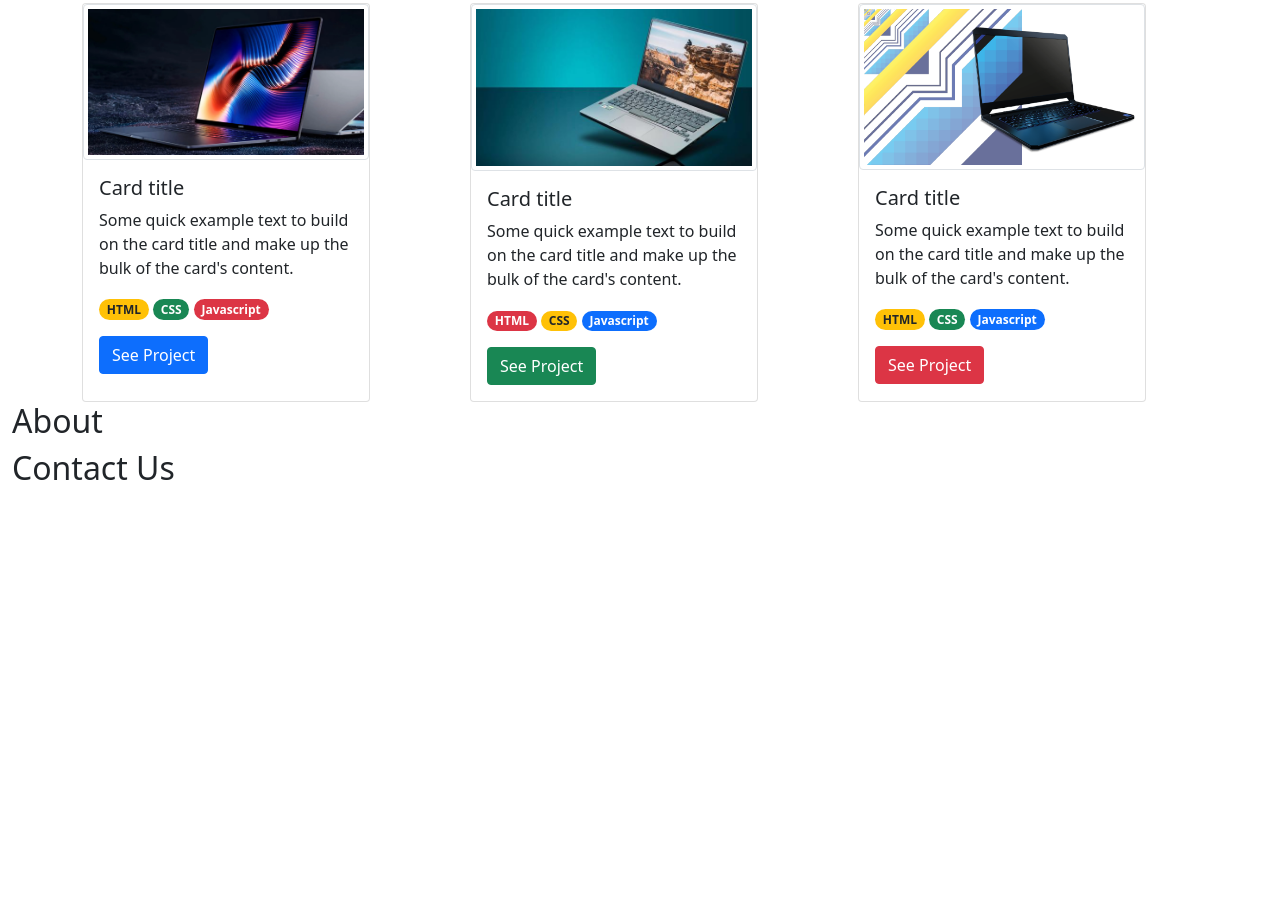
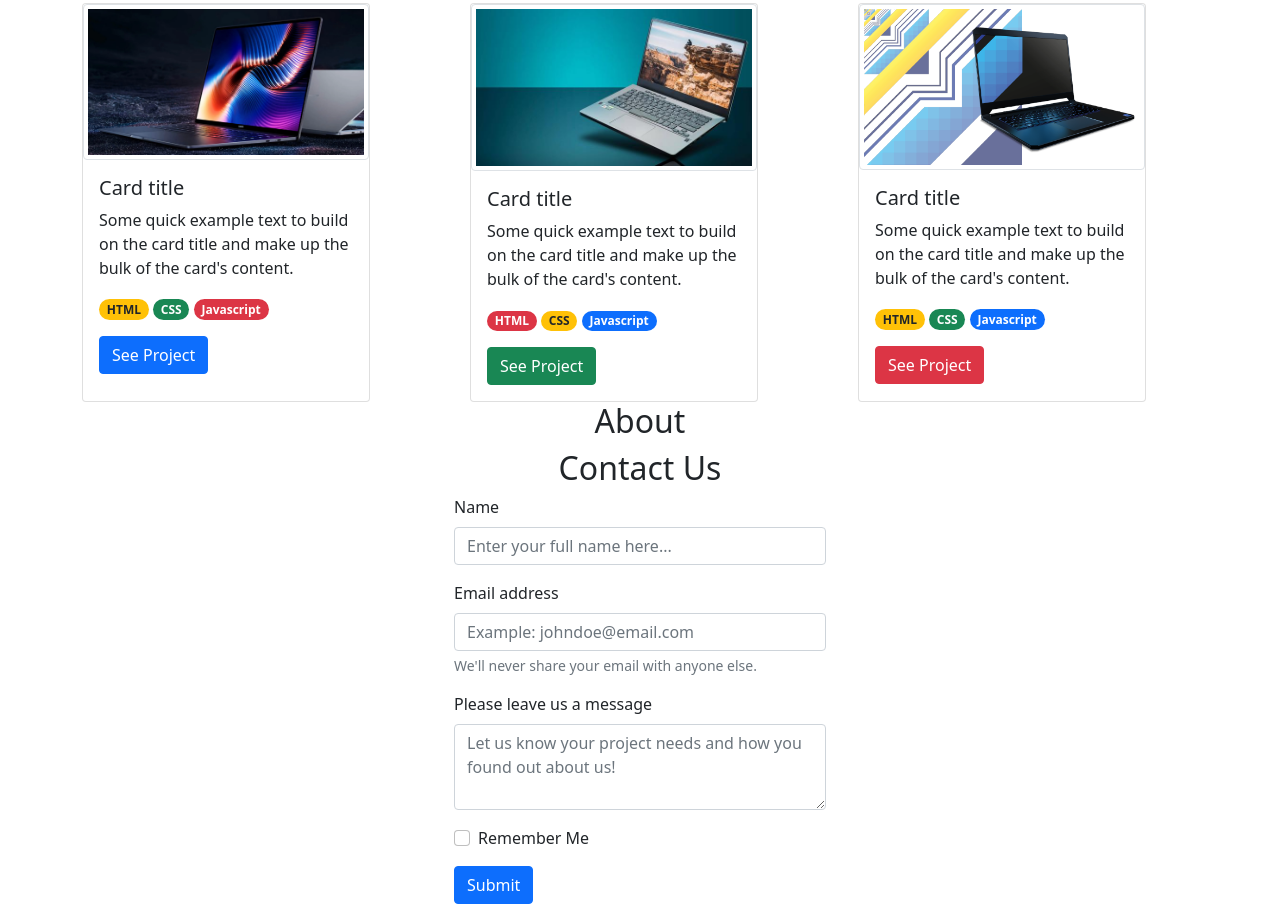
Before and after one commit to vechicin/Bootstrap-Portfolio, a website: page index.html in a window 1280 px wide. Shown: the part 622-1526 px from the top of the page. Before the commit the page ends 1117 px from the top, so only its background shows below. Drawn offline with nearby package versions, Linux system fonts and the light colour scheme.

Commit message:
Add contact form and fix navbar and fix scrollspy

```diff
--- a/index.html
+++ b/index.html
@@ -10,42 +10,43 @@
     integrity="sha384-EVSTQN3/azprG1Anm3QDgpJLIm9Nao0Yz1ztcQTwFspd3yD65VohhpuuCOmLASjC" crossorigin="anonymous">
 </head>
 
-<body>
-  <nav id="navbar" class="navbar-fluid navbar-expand-lg navbar-light bg-light">
+<body style="position: relative;" data-bs-spy="scroll" data-bs-target="#navbar" style="overflow-y: scroll;" tabindex="0" data-bs-offset="0">
+  <nav id="navbar" class="navbar-fluid navbar-expand-lg navbar-light bg-light sticky-top">
     <div class="container-fluid d-flex justify-content-center">
       <ul class="navbar-nav">
         <li class="nav-item">
-            <a class="nav-link active" href="#scrollspyHome">Home</a>
+          <a class="nav-link" href="#scrollspyHome">Home</a>
         </li>
         <li class="nav-item">
-            <a class="nav-link active" aria-current="page" href="#scrollspyProjects">Projects</a>
+          <a class="nav-link" aria-current="page" href="#scrollspyProjects">Projects</a>
         </li>
         <li class="nav-item">
-            <a class="nav-link active" href="#scrollspyAbout">About</a>
+          <a class="nav-link" href="#scrollspyAbout">About</a>
         </li>
         <li class="nav-item">
-            <a class="nav-link active" href="#scrollspyContactUs">Contact Us</a>
+          <a class="nav-link" href="#scrollspyContactUs">Contact Us</a>
         </li>
       </ul>
     </div>
   </nav>
 
-  <main class="container-fluid" data-bs-spy="scroll" data-bs-target="#navbar">
-    <section>
+  <main class="container-fluid">
+    <section class="text-center">
       <h2 id="scrollspyHome">Hello!</h2>
       <p>Meet us, three developers who will build you whatever you want!</p>
     </section>
 
     <section class="d-flex flex-column justify-content-center">
-      <h2 id="scrollspyProjects">Projects</h2>
+      <h2 id="scrollspyProjects" class="text-center">Projects</h2>
       <div class="container">
         <div class="row g-5">
           <div class="col-4">
             <div class="card h-100" style="width: 18rem;">
-              <img src="images/1.jpg" class="card-img-top rounded img-thumbnail" alt="Project Image" >
+              <img src="images/1.jpg" class="card-img-top rounded img-thumbnail" alt="Project Image">
               <div class="card-body">
                 <h5 class="card-title">Card title</h5>
-                <p class="card-text">Some quick example text to build on the card title and make up the bulk of the card's content.</p>
+                <p class="card-text">Some quick example text to build on the card title and make up the bulk of the
+                  card's content.</p>
                 <p>
                   <span class="badge rounded-pill bg-warning text-dark">
                     HTML
@@ -64,10 +65,11 @@
           <div class="col-4">
             <div class="col-4">
               <div class="card h-100" style="width: 18rem;">
-                <img src="images/2.jpg" class="card-img-top rounded img-thumbnail" alt="Project Image" >
+                <img src="images/2.jpg" class="card-img-top rounded img-thumbnail" alt="Project Image">
                 <div class="card-body">
                   <h5 class="card-title">Card title</h5>
-                  <p class="card-text">Some quick example text to build on the card title and make up the bulk of the card's content.</p>
+                  <p class="card-text">Some quick example text to build on the card title and make up the bulk of the
+                    card's content.</p>
                   <p>
                     <span class="badge rounded-pill bg-success">
                       HTML
@@ -86,10 +88,11 @@
           </div>
           <div class="col-4">
             <div class="card h-100" style="width: 18rem;">
-              <img src="images/3.jpg" class="card-img-top rounded img-thumbnail" alt="Project Image" >
+              <img src="images/3.jpg" class="card-img-top rounded img-thumbnail" alt="Project Image">
               <div class="card-body">
                 <h5 class="card-title">Card title</h5>
-                <p class="card-text">Some quick example text to build on the card title and make up the bulk of the card's content.</p>
+                <p class="card-text">Some quick example text to build on the card title and make up the bulk of the
+                  card's content.</p>
                 <p>
                   <span class="badge rounded-pill bg-warning text-dark">
                     HTML
@@ -107,10 +110,11 @@
           </div>
           <div class="col-4">
             <div class="card h-100" style="width: 18rem;">
-              <img src="images/4.webp" class="card-img-top rounded img-thumbnail" alt="Project Image" >
+              <img src="images/4.webp" class="card-img-top rounded img-thumbnail" alt="Project Image">
               <div class="card-body">
                 <h5 class="card-title">Card title</h5>
-                <p class="card-text">Some quick example text to build on the card title and make up the bulk of the card's content.</p>
+                <p class="card-text">Some quick example text to build on the card title and make up the bulk of the
+                  card's content.</p>
                 <p>
                   <span class="badge rounded-pill bg-warning text-dark">
                     HTML
@@ -128,10 +132,11 @@
           </div>
           <div class="col-4">
             <div class="card h-100" style="width: 18rem;">
-              <img src="images/5.jpg" class="card-img-top rounded img-thumbnail" alt="Project Image" >
+              <img src="images/5.jpg" class="card-img-top rounded img-thumbnail" alt="Project Image">
               <div class="card-body">
                 <h5 class="card-title">Card title</h5>
-                <p class="card-text">Some quick example text to build on the card title and make up the bulk of the card's content.</p>
+                <p class="card-text">Some quick example text to build on the card title and make up the bulk of the
+                  card's content.</p>
                 <p>
                   <span class="badge rounded-pill bg-danger">
                     HTML
@@ -149,10 +154,11 @@
           </div>
           <div class="col-4">
             <div class="card h-100" style="width: 18rem;">
-              <img src="images/6.png" class="card-img-top rounded img-thumbnail" alt="Project Image" >
+              <img src="images/6.png" class="card-img-top rounded img-thumbnail" alt="Project Image">
               <div class="card-body">
                 <h5 class="card-title">Card title</h5>
-                <p class="card-text">Some quick example text to build on the card title and make up the bulk of the card's content.</p>
+                <p class="card-text">Some quick example text to build on the card title and make up the bulk of the
+                  card's content.</p>
                 <p>
                   <span class="badge rounded-pill bg-warning text-dark">
                     HTML
@@ -175,10 +181,11 @@
         <div class="modal fade" id="project1" tabindex="-1" aria-labelledby="modalProject1" aria-hidden="true">
           <div class="modal-dialog modal-dialog-centered">
             <div class="card h-100 w-100">
-              <img src="images/1.jpg" class="card-img-top rounded img-thumbnail" alt="Project Image" >
+              <img src="images/1.jpg" class="card-img-top rounded img-thumbnail" alt="Project Image">
               <div class="card-body justify-content-center">
                 <h2 class="card-title">Card title</h2>
-                <p class="card-text">Some quick example text to build on the card title and make up the bulk of the card's content.</p>
+                <p class="card-text">Some quick example text to build on the card title and make up the bulk of the
+                  card's content.</p>
                 <p>
                   <span class="badge rounded-pill bg-warning text-dark">
                     HTML
@@ -197,10 +204,11 @@
         <div class="modal fade" id="project2" tabindex="-1" aria-labelledby="modalProject1" aria-hidden="true">
           <div class="modal-dialog modal-dialog-centered">
             <div class="card h-100 w-100">
-              <img src="images/2.jpg" class="card-img-top rounded img-thumbnail" alt="Project Image" >
+              <img src="images/2.jpg" class="card-img-top rounded img-thumbnail" alt="Project Image">
               <div class="card-body justify-content-center">
                 <h2 class="card-title">Card title</h2>
-                <p class="card-text">Some quick example text to build on the card title and make up the bulk of the card's content.</p>
+                <p class="card-text">Some quick example text to build on the card title and make up the bulk of the
+                  card's content.</p>
                 <p>
                   <span class="badge rounded-pill bg-warning text-dark">
                     HTML
@@ -219,10 +227,11 @@
         <div class="modal fade" id="project3" tabindex="-1" aria-labelledby="modalProject1" aria-hidden="true">
           <div class="modal-dialog modal-dialog-centered">
             <div class="card h-100 w-100">
-              <img src="images/3.jpg" class="card-img-top rounded img-thumbnail" alt="Project Image" >
+              <img src="images/3.jpg" class="card-img-top rounded img-thumbnail" alt="Project Image">
               <div class="card-body justify-content-center">
                 <h2 class="card-title">Card title</h2>
-                <p class="card-text">Some quick example text to build on the card title and make up the bulk of the card's content.</p>
+                <p class="card-text">Some quick example text to build on the card title and make up the bulk of the
+                  card's content.</p>
                 <p>
                   <span class="badge rounded-pill bg-warning text-dark">
                     HTML
@@ -241,10 +250,11 @@
         <div class="modal fade" id="project4" tabindex="-1" aria-labelledby="modalProject1" aria-hidden="true">
           <div class="modal-dialog modal-dialog-centered">
             <div class="card h-100 w-100">
-              <img src="images/4.webp" class="card-img-top rounded img-thumbnail" alt="Project Image" >
+              <img src="images/4.webp" class="card-img-top rounded img-thumbnail" alt="Project Image">
               <div class="card-body justify-content-center">
                 <h2 class="card-title">Card title</h2>
-                <p class="card-text">Some quick example text to build on the card title and make up the bulk of the card's content.</p>
+                <p class="card-text">Some quick example text to build on the card title and make up the bulk of the
+                  card's content.</p>
                 <p>
                   <span class="badge rounded-pill bg-warning text-dark">
                     HTML
@@ -263,10 +273,11 @@
         <div class="modal fade" id="project5" tabindex="-1" aria-labelledby="modalProject1" aria-hidden="true">
           <div class="modal-dialog modal-dialog-centered">
             <div class="card h-100 w-100">
-              <img src="images/5.jpg" class="card-img-top rounded img-thumbnail" alt="Project Image" >
+              <img src="images/5.jpg" class="card-img-top rounded img-thumbnail" alt="Project Image">
               <div class="card-body justify-content-center">
                 <h2 class="card-title">Card title</h2>
-                <p class="card-text">Some quick example text to build on the card title and make up the bulk of the card's content.</p>
+                <p class="card-text">Some quick example text to build on the card title and make up the bulk of the
+                  card's content.</p>
                 <p>
                   <span class="badge rounded-pill bg-warning text-dark">
                     HTML
@@ -285,10 +296,11 @@
         <div class="modal fade" id="project6" tabindex="-1" aria-labelledby="modalProject1" aria-hidden="true">
           <div class="modal-dialog modal-dialog-centered">
             <div class="card h-100 w-100">
-              <img src="images/6.png" class="card-img-top rounded img-thumbnail" alt="Project Image" >
+              <img src="images/6.png" class="card-img-top rounded img-thumbnail" alt="Project Image">
               <div class="card-body justify-content-center">
                 <h2 class="card-title">Card title</h2>
-                <p class="card-text">Some quick example text to build on the card title and make up the bulk of the card's content.</p>
+                <p class="card-text">Some quick example text to build on the card title and make up the bulk of the
+                  card's content.</p>
                 <p>
                   <span class="badge rounded-pill bg-warning text-dark">
                     HTML
@@ -307,10 +319,35 @@
       </div>
     </section>
     <section>
-      <h2 id="scrollspyAbout">About</h2>
+      <h2 id="scrollspyAbout" class="text-center">About</h2>
     </section>
-
-    <h2 id="scrollspyContactUs">Contact Us</h2>
+    <section>
+      <h2 id="scrollspyContactUs" class="text-center">Contact Us</h2>
+      <div class="container d-flex justify-content-center">
+        <div class="col-4">
+          <form>
+            <div class="mb-3">
+              <label for="fullName" class="form-label">Name</label>
+              <input type="text" class="form-control" id="fullName" placeholder="Enter your full name here..." required>
+            </div>
+            <div class="mb-3">
+              <label for="email" class="form-label">Email address</label>
+              <input type="email" class="form-control" id="email" aria-describedby="emailHelp" placeholder="Example: johndoe@email.com" required>
+              <div id="emailHelp" class="form-text">We'll never share your email with anyone else.</div>
+            </div>
+            <div class="mb-3">
+              <label for="userComments" class="form-label">Please leave us a message</label>
+              <textarea class="form-control" id="userComments" rows="3" placeholder="Let us know your project needs and how you found out about us!" required></textarea>
+            </div>
+            <div class="mb-3 form-check">
+              <input type="checkbox" class="form-check-input" id="rememberMe">
+              <label class="form-check-label" for="rememberMe">Remember Me</label>
+            </div>
+            <button type="submit" class="btn btn-primary">Submit</button>
+          </form>
+        </div>
+      </div>
+    </section>
 
 
   </main>
```
Lines whose indentation alone changed are shown as unchanged.
